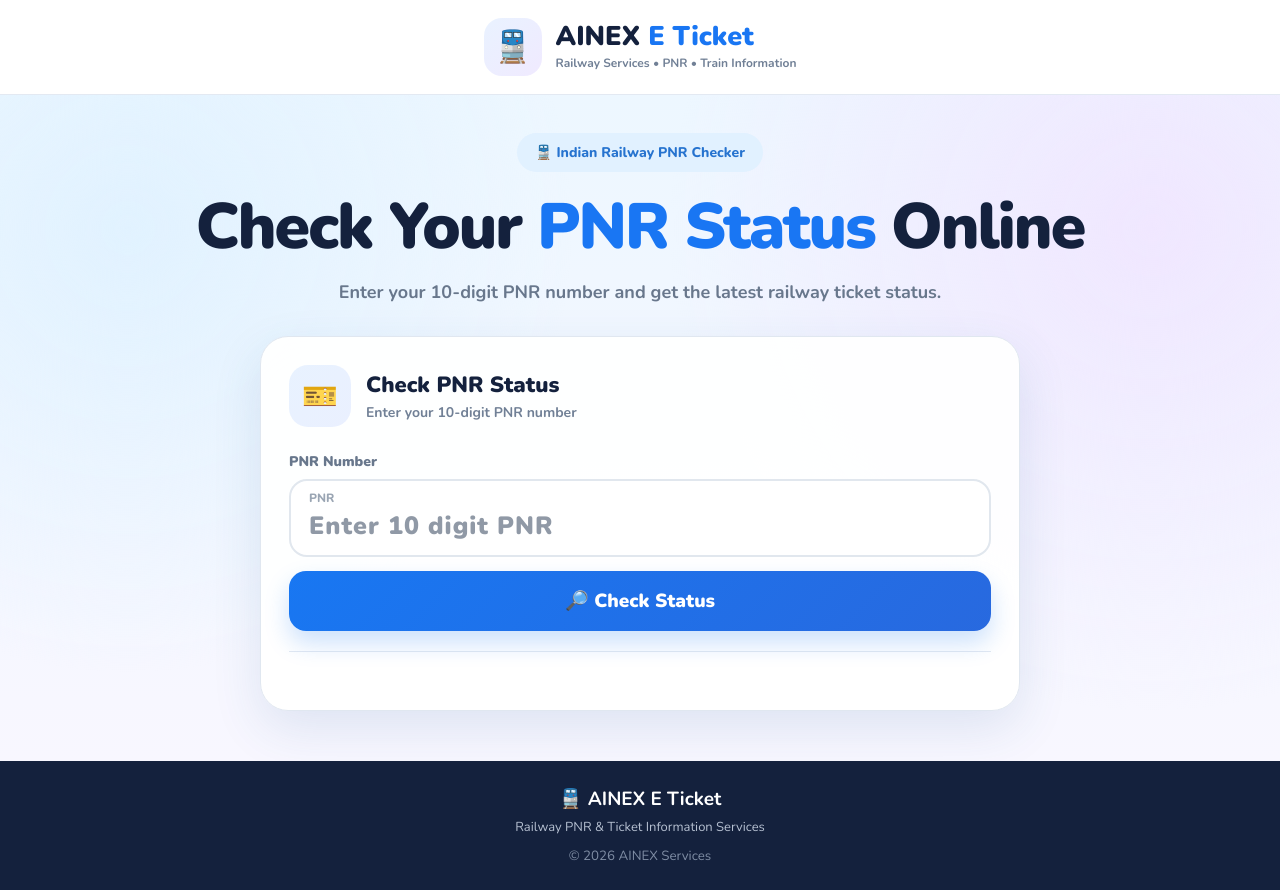
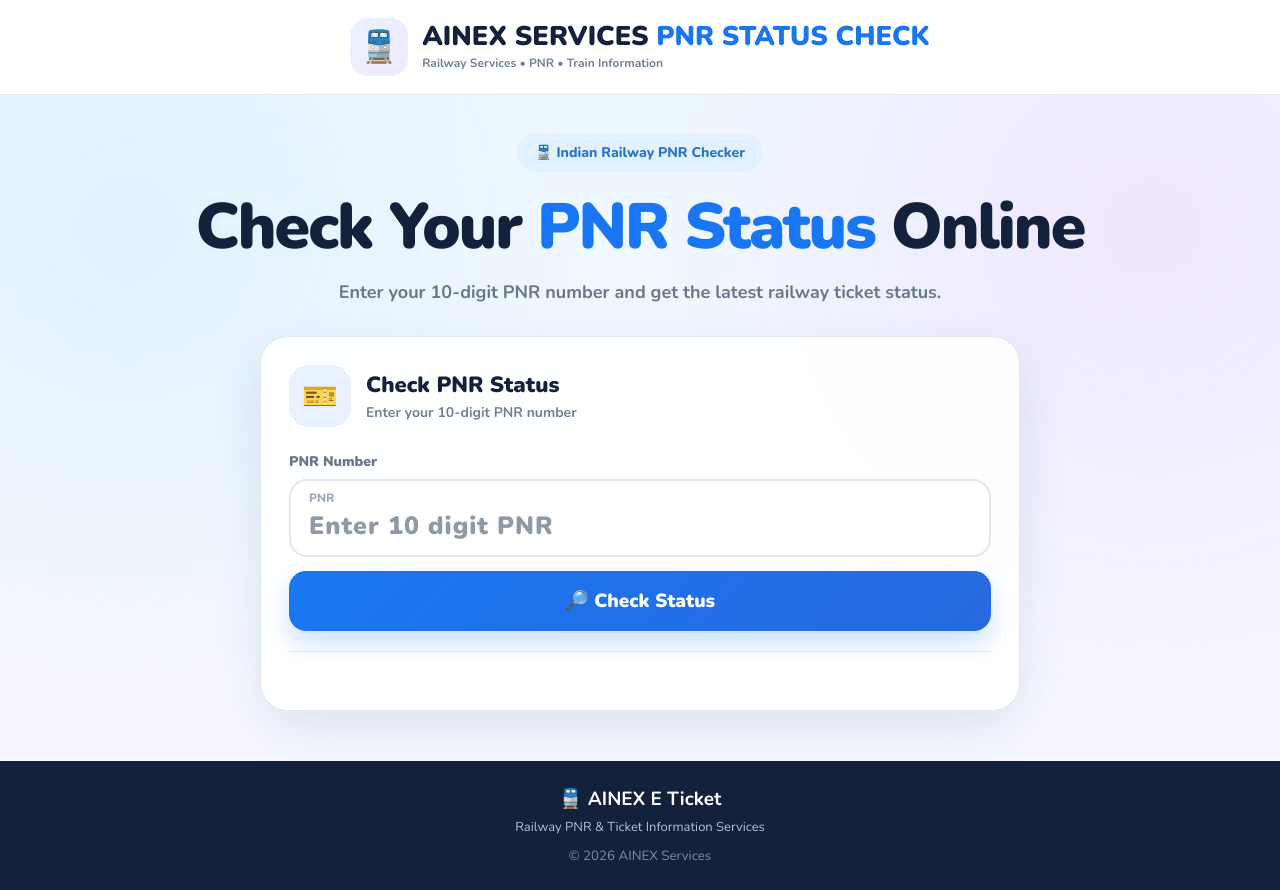
Before and after one commit to ainexservices/Pnr-Status-, a website: page index.html in a window 1280 px wide. Drawn offline with nearby package versions, Linux system fonts and the light colour scheme.

Commit message:
Update index.html

```diff
--- a/index.html
+++ b/index.html
@@ -8,7 +8,7 @@
     content="width=device-width, initial-scale=1.0"
   >
 
-  <title>AINEX E Ticket | PNR Status</title>
+  <title>AINEX SERVICES PNR STATUS CHECKER</title>
 
   <meta
     name="description"
@@ -37,7 +37,7 @@
 
     <div>
       <h1>
-        AINEX <span>E Ticket</span>
+        AINEX SERVICES <span>PNR STATUS CHECK</span>
       </h1>
 
       <p>
```
